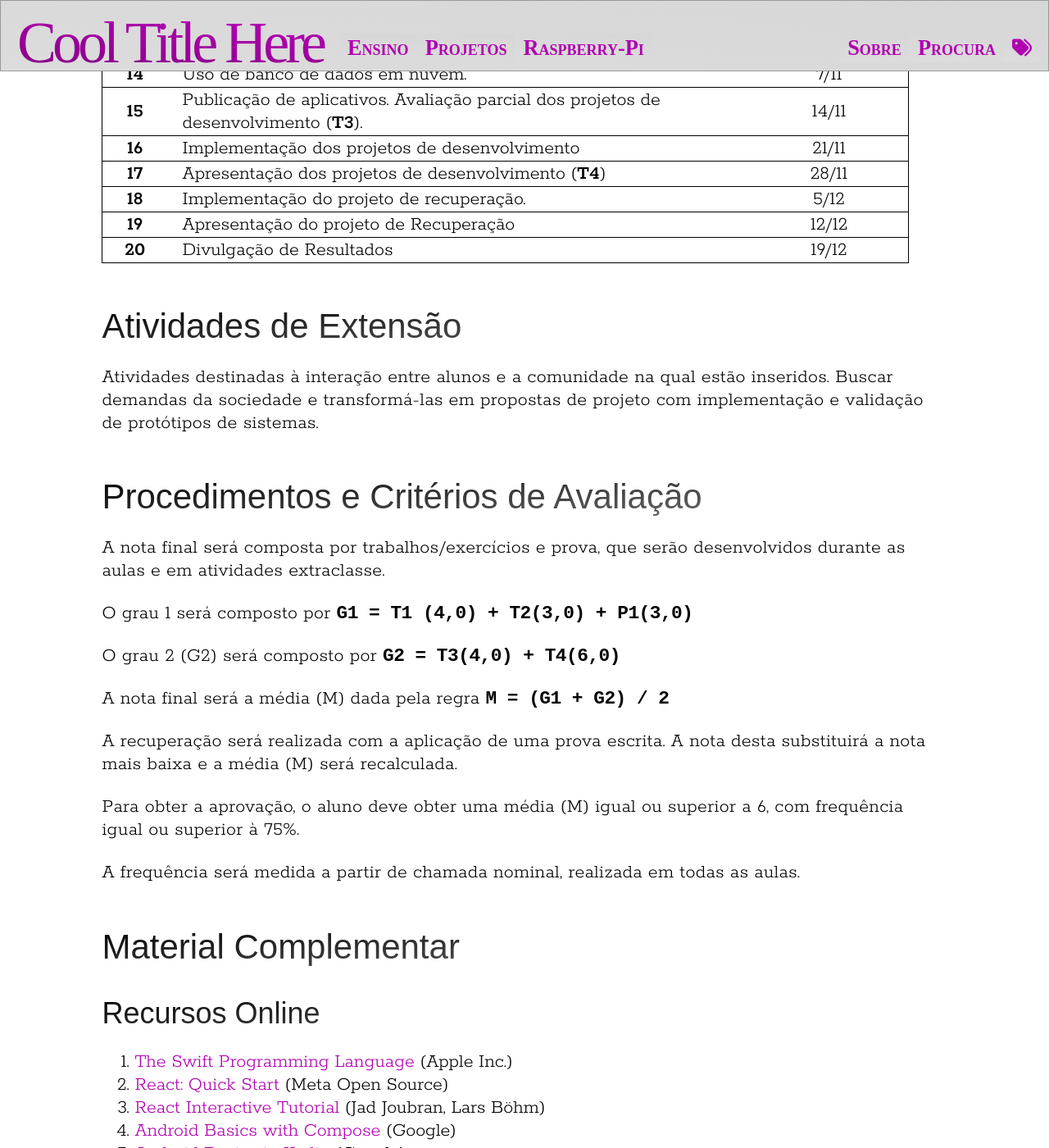
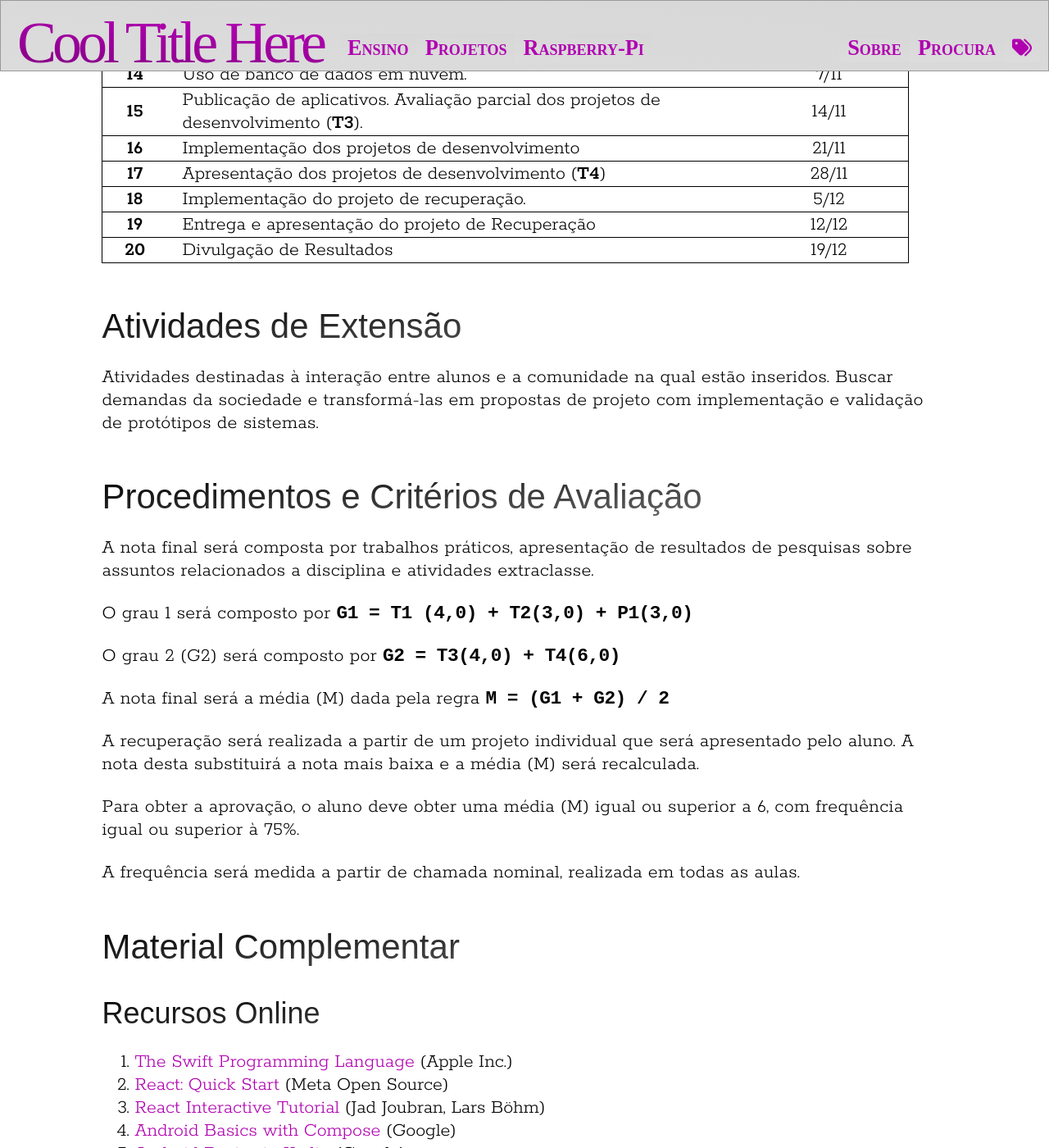
Before and after one commit to rafasgj/rafaeljeffman.com, a Jekyll site: the page built from teaching/lasalle/2023-02-mobile.md, in a window 1280 px wide and 1400 px high, scrolled down 2412 px. Shown: the whole window at 82% size. Built offline with Jekyll 4.4.1, drawn with Linux system fonts in a browser that asks for light colours; some web fonts are replaced.

Commit message:
Update courses plans.

```diff
--- a/teaching/lasalle/2023-02-mobile.md
+++ b/teaching/lasalle/2023-02-mobile.md
@@ -77,7 +77,7 @@ Aulas expositivas, exemplos de desenvolvimento, e exercícios práticos.
 | **16** | Implementação dos projetos de desenvolvimento | 21/11 |
 | **17** | Apresentação dos projetos de desenvolvimento (**T4**) | 28/11 |
 | **18** | Implementação do projeto de recuperação. | 5/12 |
-| **19** | Apresentação do projeto de Recuperação | 12/12 |
+| **19** | Entrega e apresentação do projeto de Recuperação | 12/12 |
 | **20** | Divulgação de Resultados | 19/12 |
 
 
@@ -88,7 +88,7 @@ Atividades destinadas à interação entre alunos e a comunidade na qual estão
 
 ## Procedimentos e Critérios de Avaliação {#avaliacao}
 
-A nota final será composta por trabalhos/exercícios e prova, que serão desenvolvidos durante as aulas e em atividades extraclasse.
+A nota final será composta por trabalhos práticos, apresentação de resultados de pesquisas sobre assuntos relacionados a disciplina e atividades extraclasse.
 
 O grau 1 será composto por `G1 = T1 (4,0) + T2(3,0) + P1(3,0)`
 
@@ -96,7 +96,7 @@ O grau 2 (G2) será composto por `G2 = T3(4,0) + T4(6,0)`
 
 A nota final será a média (M) dada pela regra `M = (G1 + G2) / 2`
 
-A recuperação será realizada com a aplicação de uma prova escrita. A nota desta substituirá a nota mais baixa e a média (M) será recalculada.
+A recuperação será realizada a partir de um projeto individual que será apresentado pelo aluno. A nota desta substituirá a nota mais baixa e a média (M) será recalculada.
 
 Para obter a aprovação, o aluno deve obter uma média (M) igual ou superior a **6**, com frequência igual ou superior à 75%.
 
```
Also changed, not shown: teaching/lasalle/2023-02-analise-algoritmos.md (+3 -3 lines), teaching/lasalle/2023-02-engsw.md (+3 -1 lines).
